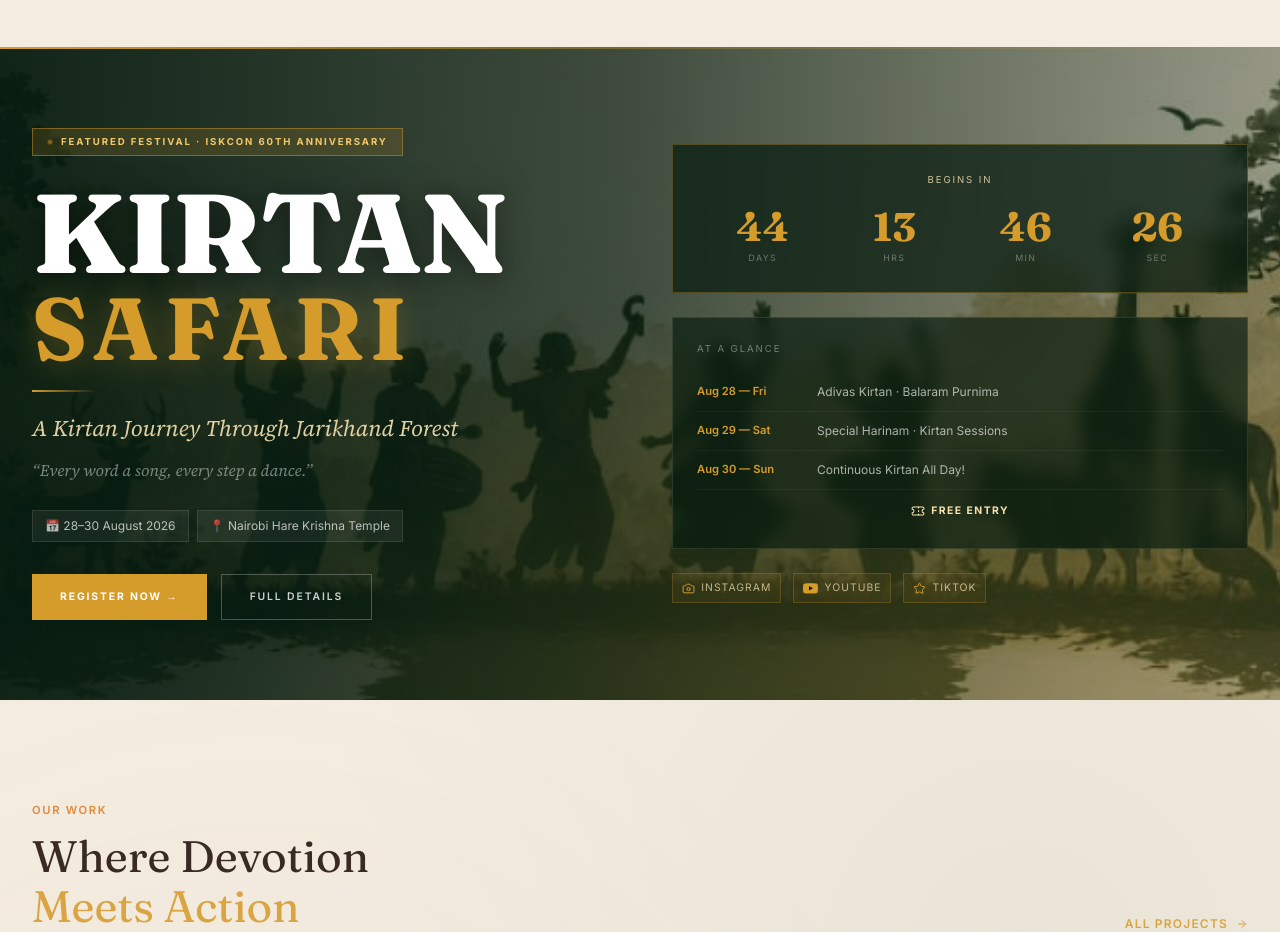
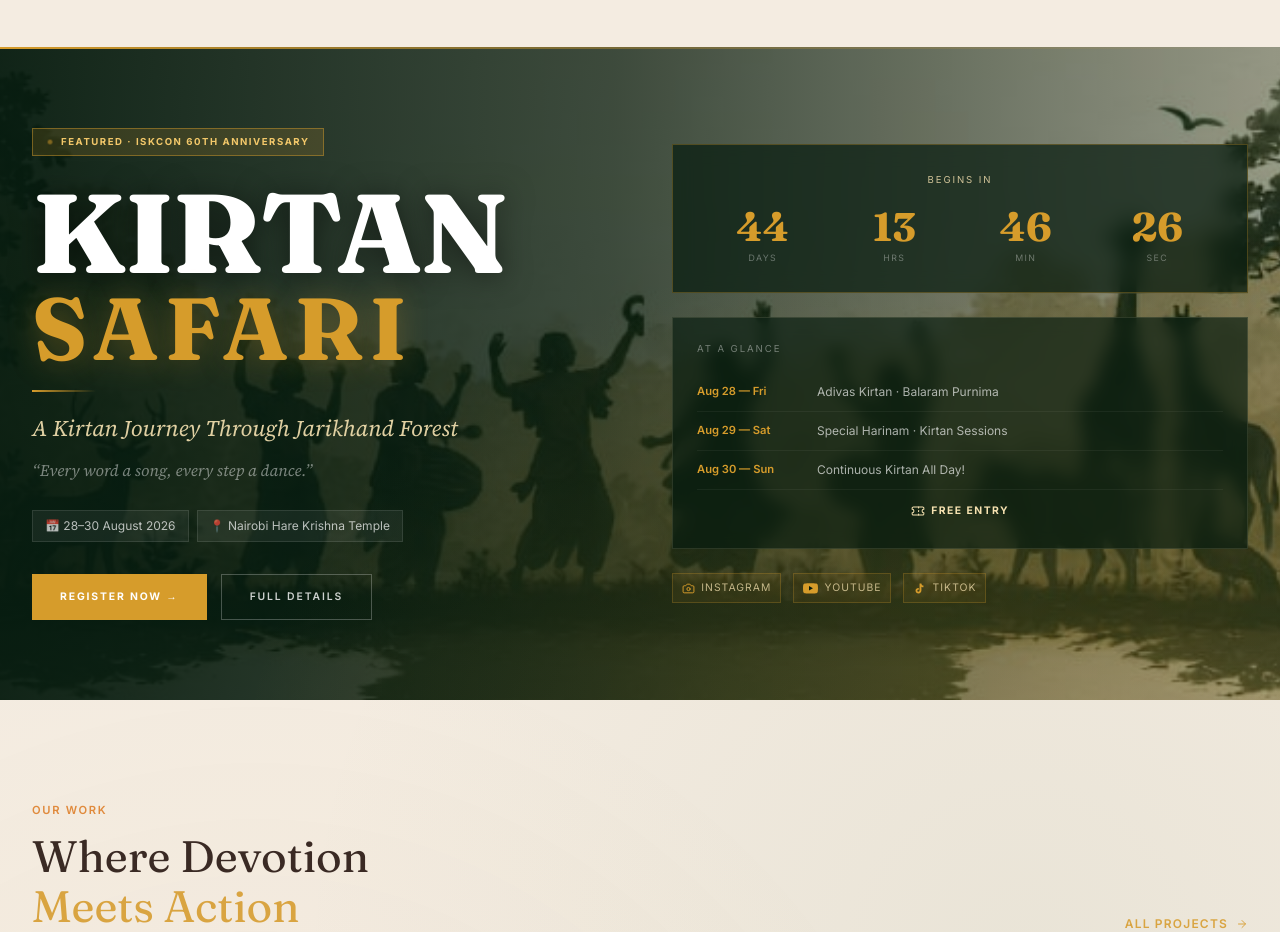
Before and after one commit to mongaremanfredo/iskcon-nairobi, a Next.js app: page / in a window 1280 px wide. Shown: the part 1300-2232 px from the top of the page. Built offline with nearby package versions, Linux system fonts and the light colour scheme.

Commit message:
Refine Kirtan Safari social header

```diff
--- a/src/components/sections/FestivalHighlightSection.tsx
+++ b/src/components/sections/FestivalHighlightSection.tsx
@@ -2,7 +2,7 @@
 
 import Link from "next/link";
 import { useState, useEffect } from "react";
-import { Camera, Star, Ticket } from "lucide-react";
+import { Camera, Ticket } from "lucide-react";
 
 /* Countdown hook */
 function useCountdown(target: Date) {
@@ -48,6 +48,31 @@ function YouTubeIcon({
         fill={color}
       />
       <path d="M9.6 12.36V5.16l6.28 3.6-6.28 3.6Z" fill="#071c10" />
+    </svg>
+  );
+}
+
+function TikTokIcon({
+  size = 13,
+  color = "#d69c2b",
+}: {
+  size?: number;
+  color?: string;
+  strokeWidth?: number;
+}) {
+  return (
+    <svg
+      width={size}
+      height={size}
+      viewBox="0 0 24 24"
+      aria-hidden="true"
+      focusable="false"
+      style={{ display: "block", flexShrink: 0 }}
+    >
+      <path
+        d="M15.45 2.75c.26 2.34 1.59 3.73 3.85 3.88v3.25a7.12 7.12 0 0 1-3.74-1.11v6.68c0 3.38-2.1 5.8-5.38 5.8-3.05 0-5.48-2.05-5.48-5.08 0-3.39 2.61-5.36 5.96-5.08v3.34c-1.48-.2-2.57.42-2.57 1.65 0 1.04.86 1.72 1.95 1.72 1.28 0 2.08-.76 2.08-2.42V2.75h3.33Z"
+        fill={color}
+      />
     </svg>
   );
 }
@@ -234,11 +259,12 @@ export default function KirtanSafariSection() {
                 color: "#f3c86a",
                 fontSize: "0.6rem",
                 fontWeight: 700,
-                letterSpacing: "0.2em",
+                letterSpacing: "0.16em",
                 textTransform: "uppercase",
+                whiteSpace: "nowrap",
               }}
             >
-              Featured Festival · ISKCON 60th Anniversary
+              Featured · ISKCON 60th Anniversary
             </span>
           </div>
 
@@ -488,7 +514,7 @@ export default function KirtanSafariSection() {
             {[
               { label: "Instagram", href: "https://www.instagram.com/kirtansafari", Icon: Camera },
               { label: "YouTube", href: "https://www.youtube.com/@kirtan_safari", Icon: YouTubeIcon },
-              { label: "TikTok", href: "https://www.tiktok.com/@kirtan.safari", Icon: Star },
+              { label: "TikTok", href: "https://www.tiktok.com/@kirtan.safari", Icon: TikTokIcon },
             ].map(({ label, href, Icon }) => (
               <a
                 key={label}
```
